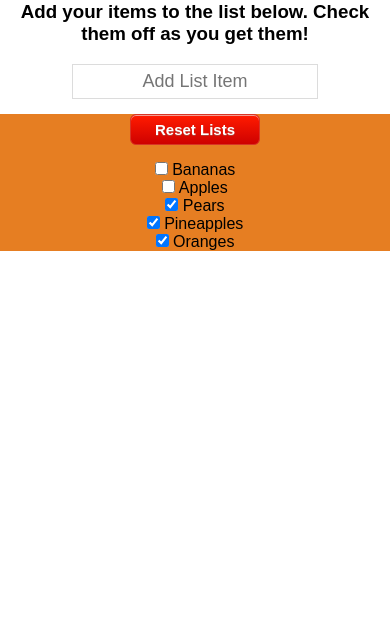
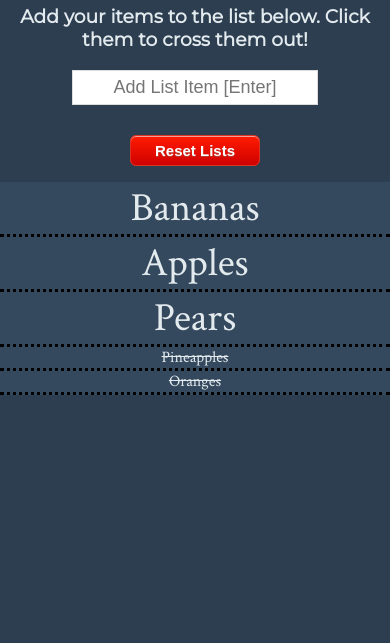
Before and after one commit to Klecoz/list-app, a plain HTML site: page index.html in a window 390 px wide. Shown: the part 201-844 px from the top of the page. Drawn offline with Linux system fonts and the light colour scheme.

Commit message:
Changed Background Colors and added css to make mobile friendly.

```diff
--- a/css/style.css
+++ b/css/style.css
@@ -1,3 +1,5 @@
+@import url(http://fonts.googleapis.com/css?family=Montserrat|Crimson+Text);
+
 /* Main Styles */
 
 * {
@@ -5,6 +7,18 @@
   -webkit-padding-start: 0px;
   text-align: center;
 }
+
+body {
+  font-family: 'Crimson Text', serif;
+  background-color: #2C3E50;
+  color: #E3EAEE;
+}
+
+
+h1, h3 {
+  font-family: 'Montserrat', sans-serif;
+}
+
 
 .logo {
   width:150px;
@@ -18,7 +32,7 @@
 .masthead, .instructionsInput, .lists {
   margin-left: auto;
   margin-right:auto;
-  width: 100%;
+  max-width: 38em;
 }
 
 .masthead {
@@ -26,7 +40,16 @@
 }
 
 .lists {
-  background-color: #E67E22;
+  padding: 15px 0;
+}
+
+.lists li {
+  border-bottom: dotted #000;
+  background-color: #34495E;
+}
+
+.lists input[type="checkbox"]:checked {
+  text-decoration: line-through;
 }
 
 .instructionsInput {
@@ -53,6 +76,16 @@ input[type="text"]:focus {
 }
 
 
+/* Styles for Done/Not Done */
+
+.notDone {
+  font-size: 2.5em;
+}
+
+.done {
+  text-decoration: line-through;
+  font-size: 1em;
+}
 
 /* Button Styles */
 
--- a/index.html
+++ b/index.html
@@ -5,6 +5,7 @@
   <title>ListMaker</title>
   <link rel="stylesheet" href="css/normalize.css">
   <link rel="stylesheet" href="css/style.css">
+  <meta name="viewport" content="width=device-width, initial-scale=1.0">
 </head>
 <body>
 <div id="mainContainer">
@@ -14,18 +15,18 @@
   </div>
 
   <div class="instructionsInput">
-    <h3>Add your items to the list below. Check them off as you get them!</h3>
-    <input type="text" name="item" placeholder="Add List Item">
+    <h3>Add your items to the list below. Click them to cross them out!</h3>
+    <input type="text" name="item" placeholder="Add List Item [Enter]">
   </div>
 
   <div class="lists">
     <a href="#" class="myButton">Reset Lists</a>
     <ul>
-      <li><input type="checkbox" name="items"> Bananas</input></li>
-      <li><input type="checkbox" name="items"> Apples</input></li>
-      <li><input type="checkbox" name="items" checked="checked"> Pears</input></li>
-      <li><input type="checkbox" name="items" checked="checked"> Pineapples</input></li>
-      <li><input type="checkbox" name="items" checked="checked"> Oranges</input></li>
+      <li class="notDone">Bananas</input></li>
+      <li class="notDone">Apples</input></li>
+      <li class="notDone">Pears</input></li>
+      <li class="done">Pineapples</li>
+      <li class="done">Oranges</li>
     </ul>
   </div>
   <div class="footer">
```
